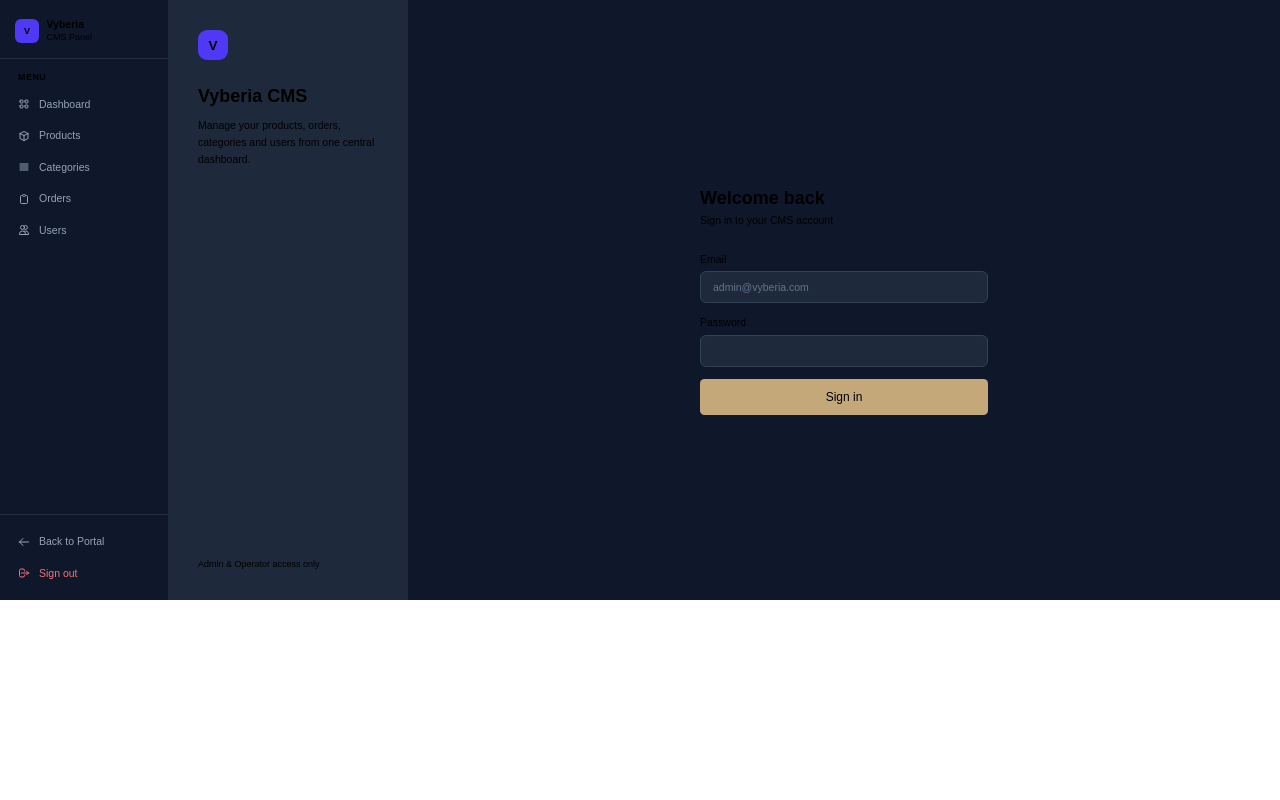
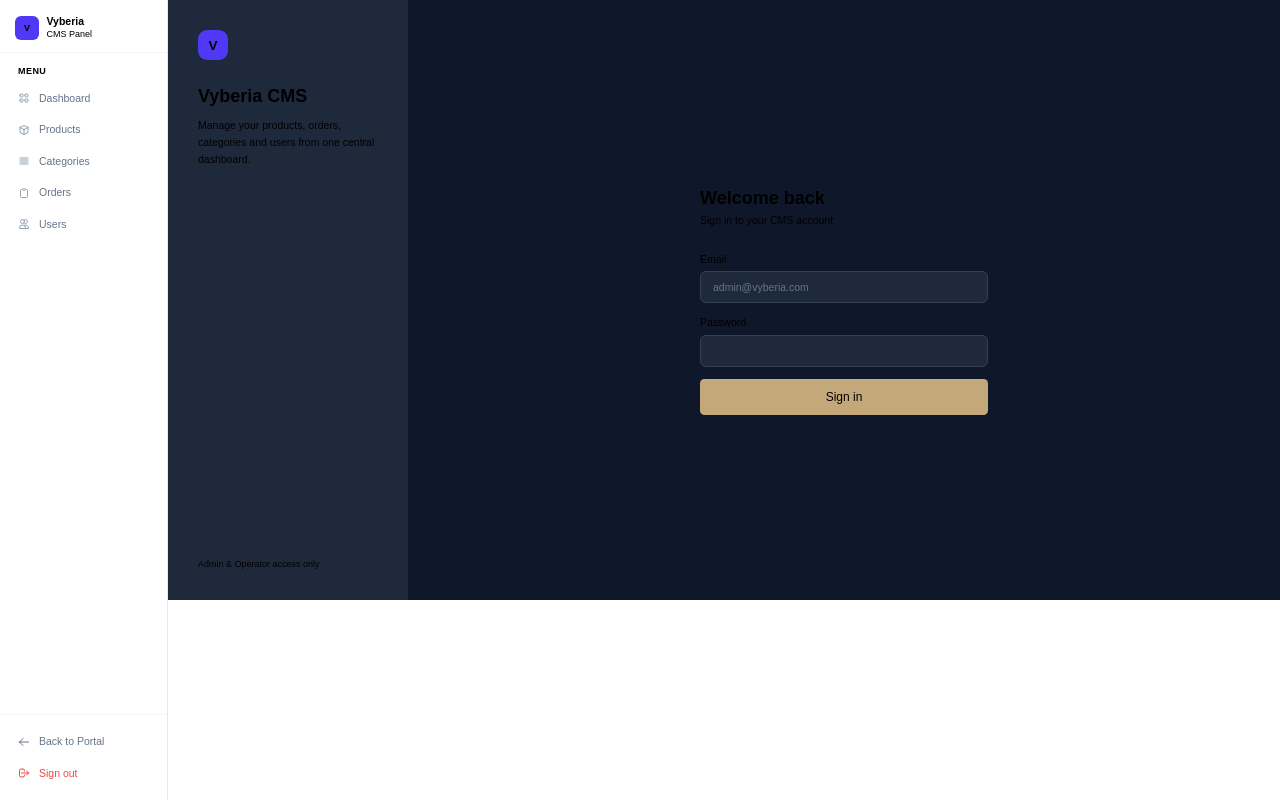
Before and after one commit to cirruscale/vyberia-portal-frontend, a React (Vite) app: page /cms/login in a window 1280 px wide. Built offline with nearby package versions, Linux system fonts and the light colour scheme; no server answers.

Commit message:
white sidebar, fix full-height stretch

```diff
--- a/src/components/layout/CMSSidebar.tsx
+++ b/src/components/layout/CMSSidebar.tsx
@@ -26,29 +26,29 @@ export function CMSSidebar() {
   const initials = user?.name?.split(' ').map(w => w[0]).join('').slice(0, 2).toUpperCase() ?? 'A'
 
   return (
-    <aside className="fixed left-0 top-0 h-screen w-56 flex flex-col z-40" style={{ background: '#0F172A' }}>
+    <aside className="fixed left-0 top-0 w-56 flex flex-col z-40 border-r border-slate-200 bg-white" style={{ height: '100vh', minHeight: '100%' }}>
       {/* Logo */}
-      <div className="px-5 pt-6 pb-5 border-b border-white/10">
+      <div className="px-5 pt-5 pb-4 border-b border-slate-100">
         <Link to="/cms/dashboard" className="flex items-center gap-2.5">
           <div className="w-8 h-8 rounded-lg bg-indigo-600 flex items-center justify-center flex-shrink-0">
             <span className="text-white text-xs font-bold">V</span>
           </div>
           <div>
-            <p className="text-white text-sm font-bold leading-tight">Vyberia</p>
-            <p className="text-indigo-400 text-xs font-medium">CMS Panel</p>
+            <p className="text-slate-900 text-sm font-bold leading-tight">Vyberia</p>
+            <p className="text-indigo-500 text-xs font-medium">CMS Panel</p>
           </div>
         </Link>
       </div>
 
       {/* User */}
       {user && (
-        <div className="px-5 py-4 border-b border-white/10">
+        <div className="px-5 py-3 border-b border-slate-100">
           <div className="flex items-center gap-3">
-            <div className="w-8 h-8 rounded-full bg-indigo-500 flex items-center justify-center flex-shrink-0">
-              <span className="text-white text-xs font-bold">{initials}</span>
+            <div className="w-8 h-8 rounded-full bg-indigo-100 flex items-center justify-center flex-shrink-0">
+              <span className="text-indigo-700 text-xs font-bold">{initials}</span>
             </div>
             <div className="min-w-0">
-              <p className="text-white text-xs font-semibold truncate">{user.name}</p>
+              <p className="text-slate-800 text-xs font-semibold truncate">{user.name}</p>
               <p className="text-slate-400 text-xs capitalize">{user.role}</p>
             </div>
           </div>
@@ -57,7 +57,7 @@ export function CMSSidebar() {
 
       {/* Nav */}
       <nav className="flex-1 px-3 py-4 space-y-0.5 overflow-y-auto">
-        <p className="text-slate-500 text-xs font-semibold uppercase tracking-wider px-3 mb-2">Menu</p>
+        <p className="text-slate-400 text-xs font-semibold uppercase tracking-wider px-3 mb-2">Menu</p>
         {nav.map(item => {
           const active = pathname.startsWith(item.href)
           return (
@@ -66,27 +66,27 @@ export function CMSSidebar() {
               to={item.href}
               className="flex items-center gap-3 px-3 py-2.5 rounded-lg text-sm font-medium transition-all"
               style={active
-                ? { background: '#4F46E5', color: '#fff' }
-                : { color: '#94A3B8' }
+                ? { background: '#EEF2FF', color: '#4338CA' }
+                : { color: '#64748B' }
               }
-              onMouseEnter={e => { if (!active) (e.currentTarget as HTMLElement).style.background = 'rgba(255,255,255,0.06)'; if (!active) (e.currentTarget as HTMLElement).style.color = '#fff' }}
-              onMouseLeave={e => { if (!active) (e.currentTarget as HTMLElement).style.background = ''; if (!active) (e.currentTarget as HTMLElement).style.color = '#94A3B8' }}
+              onMouseEnter={e => { if (!active) { (e.currentTarget as HTMLElement).style.background = '#F8FAFC'; (e.currentTarget as HTMLElement).style.color = '#1E293B' } }}
+              onMouseLeave={e => { if (!active) { (e.currentTarget as HTMLElement).style.background = ''; (e.currentTarget as HTMLElement).style.color = '#64748B' } }}
             >
-              <span className={active ? 'text-white' : 'text-slate-400'}>{item.icon}</span>
+              <span style={active ? { color: '#4338CA' } : { color: '#94A3B8' }}>{item.icon}</span>
               {item.label}
             </Link>
           )
         })}
       </nav>
 
-      {/* Footer */}
-      <div className="px-3 py-4 border-t border-white/10 space-y-0.5">
+      {/* Footer — pinned to bottom */}
+      <div className="px-3 py-4 border-t border-slate-100 space-y-0.5">
         <Link
           to="/"
           className="flex items-center gap-3 px-3 py-2.5 rounded-lg text-sm transition-all"
-          style={{ color: '#94A3B8' }}
-          onMouseEnter={e => { (e.currentTarget as HTMLElement).style.background = 'rgba(255,255,255,0.06)'; (e.currentTarget as HTMLElement).style.color = '#fff' }}
-          onMouseLeave={e => { (e.currentTarget as HTMLElement).style.background = ''; (e.currentTarget as HTMLElement).style.color = '#94A3B8' }}
+          style={{ color: '#64748B' }}
+          onMouseEnter={e => { (e.currentTarget as HTMLElement).style.background = '#F8FAFC'; (e.currentTarget as HTMLElement).style.color = '#1E293B' }}
+          onMouseLeave={e => { (e.currentTarget as HTMLElement).style.background = ''; (e.currentTarget as HTMLElement).style.color = '#64748B' }}
         >
           <svg className="w-4 h-4" fill="none" viewBox="0 0 24 24" stroke="currentColor"><path strokeLinecap="round" strokeLinejoin="round" strokeWidth={2} d="M10 19l-7-7m0 0l7-7m-7 7h18" /></svg>
           Back to Portal
@@ -94,8 +94,8 @@ export function CMSSidebar() {
         <button
           onClick={logout}
           className="w-full flex items-center gap-3 px-3 py-2.5 rounded-lg text-sm transition-all"
-          style={{ color: '#F87171' }}
-          onMouseEnter={e => { (e.currentTarget as HTMLElement).style.background = 'rgba(239,68,68,0.12)' }}
+          style={{ color: '#EF4444' }}
+          onMouseEnter={e => { (e.currentTarget as HTMLElement).style.background = '#FEF2F2' }}
           onMouseLeave={e => { (e.currentTarget as HTMLElement).style.background = '' }}
         >
           <svg className="w-4 h-4" fill="none" viewBox="0 0 24 24" stroke="currentColor"><path strokeLinecap="round" strokeLinejoin="round" strokeWidth={2} d="M17 16l4-4m0 0l-4-4m4 4H7m6 4v1a3 3 0 01-3 3H6a3 3 0 01-3-3V7a3 3 0 013-3h4a3 3 0 013 3v1" /></svg>
--- a/src/layouts/CMSLayout.tsx
+++ b/src/layouts/CMSLayout.tsx
@@ -5,9 +5,9 @@ import { CMSSidebar } from '../components/layout/CMSSidebar'
 export default function CMSLayout() {
   return (
     <CmsAuthProvider>
-      <div className="flex min-h-screen" style={{ background: '#F1F5F9' }}>
+      <div className="flex" style={{ background: '#F1F5F9', minHeight: '100vh' }}>
         <CMSSidebar />
-        <main className="flex-1 ml-56 min-h-screen overflow-auto">
+        <main className="flex-1 ml-56 overflow-auto" style={{ minHeight: '100vh' }}>
           <Outlet />
         </main>
       </div>
```
